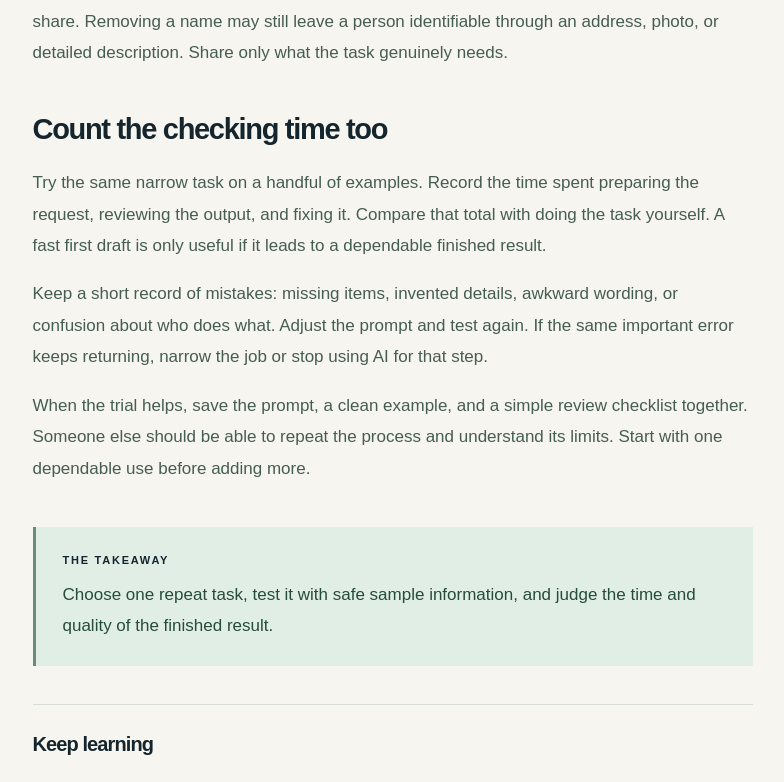
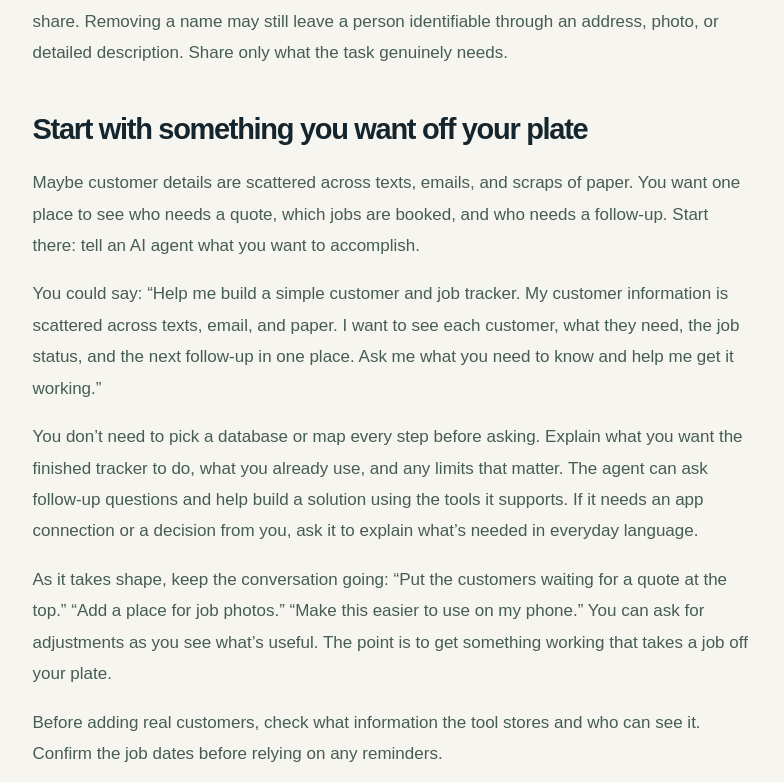
Before and after one commit to Unchainedmindprompts/the-regular-ai-guy, a Next.js app: page /guides/ai-at-work in a window 1280 px wide. Shown: the part 1789-2571 px from the top of the page, without its empty margins (390-1174 px from the left). Built offline with nearby package versions, Linux system fonts and the light colour scheme.

Commit message:
Preview outcome-first work guide without beginner benchmarking

```diff
--- a/src/content/guides.ts
+++ b/src/content/guides.ts
@@ -77,7 +77,7 @@ export const guides: Guide[] = [
     title: "Make one part of work easier",
     eyebrow: "EVERYDAY WORK",
     summary:
-      "Find a repeatable task worth trying, protect customer information, and measure whether AI actually helps.",
+      "Describe a job you want off your plate and ask an AI agent to help you get it done.",
     readTime: "3 min read",
     sections: [
       {
@@ -107,16 +107,18 @@ export const guides: Guide[] = [
         ],
       },
       {
-        title: "Count the checking time too",
+        title: "Start with something you want off your plate",
         body: [
-          "Try the same narrow task on a handful of examples. Record the time spent preparing the request, reviewing the output, and fixing it. Compare that total with doing the task yourself. A fast first draft is only useful if it leads to a dependable finished result.",
-          "Keep a short record of mistakes: missing items, invented details, awkward wording, or confusion about who does what. Adjust the prompt and test again. If the same important error keeps returning, narrow the job or stop using AI for that step.",
-          "When the trial helps, save the prompt, a clean example, and a simple review checklist together. Someone else should be able to repeat the process and understand its limits. Start with one dependable use before adding more.",
+          "Maybe customer details are scattered across texts, emails, and scraps of paper. You want one place to see who needs a quote, which jobs are booked, and who needs a follow-up. Start there: tell an AI agent what you want to accomplish.",
+          "You could say: “Help me build a simple customer and job tracker. My customer information is scattered across texts, email, and paper. I want to see each customer, what they need, the job status, and the next follow-up in one place. Ask me what you need to know and help me get it working.”",
+          "You don’t need to pick a database or map every step before asking. Explain what you want the finished tracker to do, what you already use, and any limits that matter. The agent can ask follow-up questions and help build a solution using the tools it supports. If it needs an app connection or a decision from you, ask it to explain what’s needed in everyday language.",
+          "As it takes shape, keep the conversation going: “Put the customers waiting for a quote at the top.” “Add a place for job photos.” “Make this easier to use on my phone.” You can ask for adjustments as you see what’s useful. The point is to get something working that takes a job off your plate.",
+          "Before adding real customers, check what information the tool stores and who can see it. Confirm the job dates before relying on any reminders.",
         ],
       },
     ],
     takeaway:
-      "Choose one repeat task, test it with safe sample information, and judge the time and quality of the finished result.",
+      "Start with what you want accomplished. Explain the result, let the agent ask questions, and work with it to make the result useful to you.",
     sourceLinks: [
       {
         label: "OpenAI: Data controls in ChatGPT",
```
Also changed, not shown: 1 other file (tests, documents, lock files or other folders).
